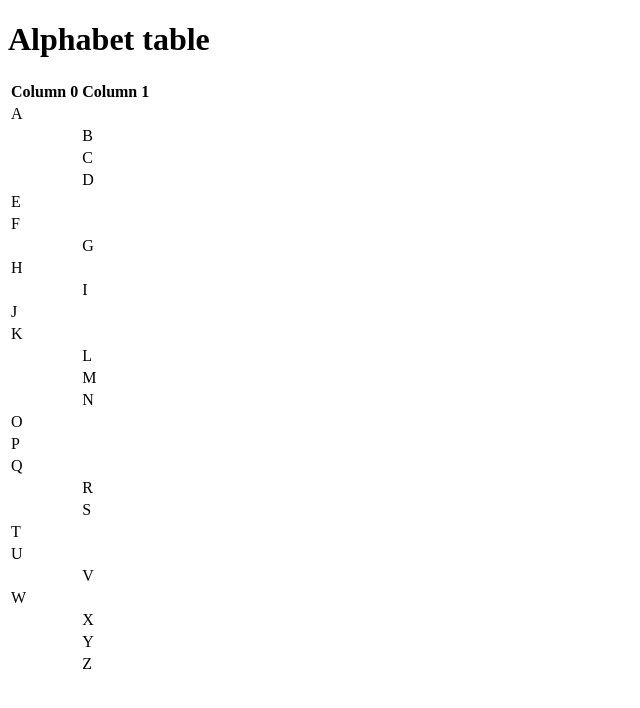
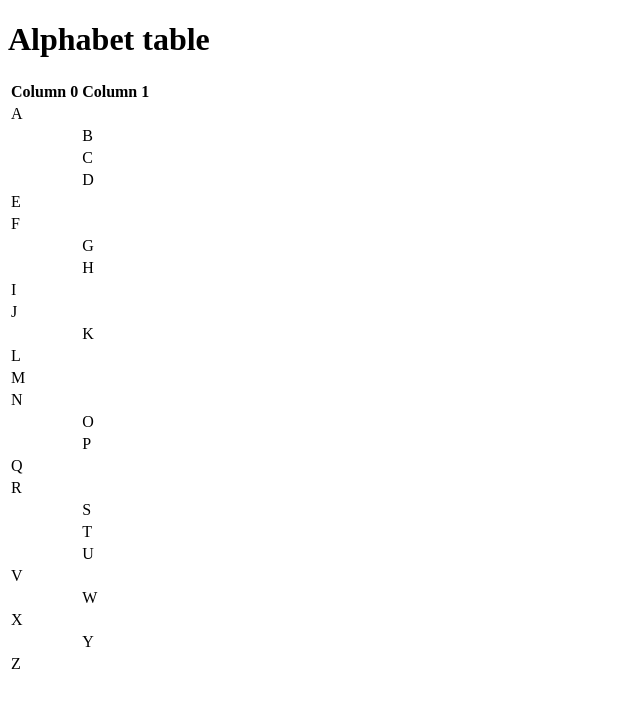
Before and after one commit to comp426-2023-spring/a01-asokim, a website: page public/index.html in a window 1280 px wide. Shown: the whole page, without its empty margins (0-640 px from the left). Drawn offline with Linux system fonts and the light colour scheme.

Commit message:
some edits/indenting

```diff
--- a/public/index.html
+++ b/public/index.html
@@ -37,61 +37,61 @@
     						<td></td><td>G</td>
   					</tr>
   					<tr>
-                                    <td>H</td><td></td>
+    						<td></td><td>H</td>
   					</tr>
                     <tr>
-                                    <td></td><td>I</td>
+    						<td>I</td><td></td>
   					</tr>
                     <tr>
     						<td>J</td><td></td>
   					</tr>
                     <tr>
-                                    <td>K</td><td></td>
+    						<td></td><td>K</td>
   					</tr>
                     <tr>
-                                    <td></td><td>L</td>
+    						<td>L</td><td></td>
   					</tr>
                     <tr>
-                                    <td></td><td>M</td>
+    						<td>M</td><td></td>
   					</tr>
                     <tr>
-                                    <td></td><td>N</td>
+    						<td>N</td><td></td>
   					</tr>
                     <tr>
-                                    <td>O</td><td></td>
+    						<td></td><td>O</td>
   					</tr>
                     <tr>
-                                    <td>P</td><td></td>
+    						<td></td><td>P</td>
   					</tr>
                     <tr>
     						<td>Q</td><td></td>
   					</tr>
                     <tr>
-                                    <td></td><td>R</td>
+    						<td>R</td><td></td>
   					</tr>
                     <tr>
     						<td></td><td>S</td>
   					</tr>
                     <tr>
-                                    <td>T</td><td></td>
+    						<td></td><td>T</td>
   					</tr>
                     <tr>
-                                    <td>U</td><td></td>
+    						<td></td><td>U</td>
   					</tr>
                     <tr>
-                                    <td></td><td>V</td>
+    						<td>V</td><td></td>
   					</tr>
                     <tr>
-                                    <td>W</td><td></td>
+    						<td></td><td>W</td>
   					</tr>
                     <tr>
-                                    <td></td><td>X</td>
+    						<td>X</td><td></td>
   					</tr>
                     <tr>
     						<td></td><td>Y</td>
   					</tr>
                     <tr>
-                                    <td></td><td>Z</td>
+    						<td>Z</td><td></td>
   					</tr>
 				</tbody>
 			</table>
--- a/server.js
+++ b/server.js
@@ -28,13 +28,13 @@ fs.readFile('./public/index.html', (err, data) => {
 // 3. end with the data that you are reading in from ./public/index.html.
     const server = http.createServer((req, res) => {
         res.statusCode = 200;
-        res.setHeader('Content-')
+        res.setHeader('Content-Type', 'text/html');
         res.end(data);
     });
 // Start the `server` const listening on the port defined by argument in your `port` const.
 // Put the exact message `Server listening on port ${port}` on the console log.
     server.listen(port, () => {
-        console.log('Server listening on port ${port}');
+        console.log(`Server listening on port ${port}`);
     });
 });
 // That's it! You're all done!
```
Lines whose indentation alone changed are shown as unchanged.
